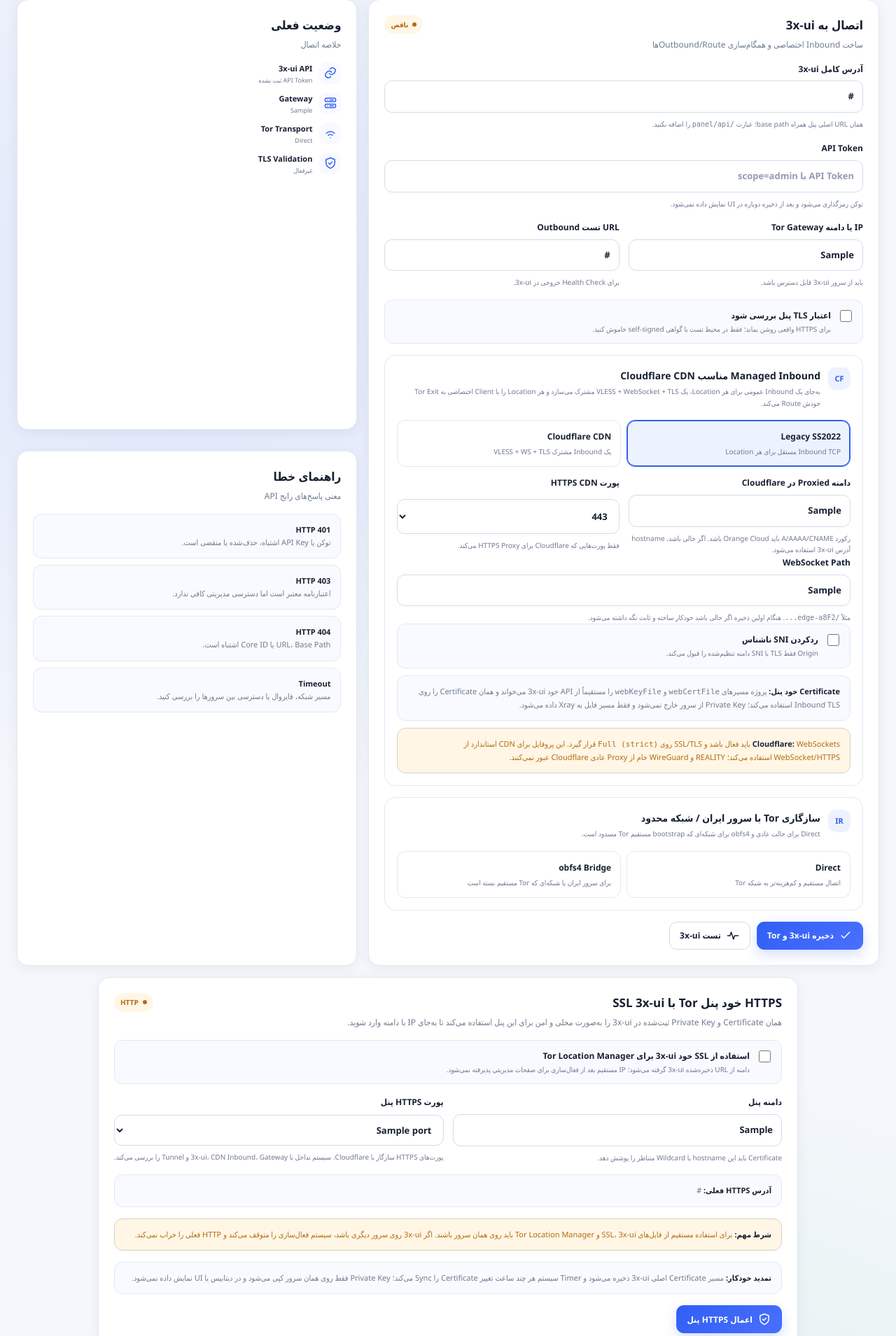
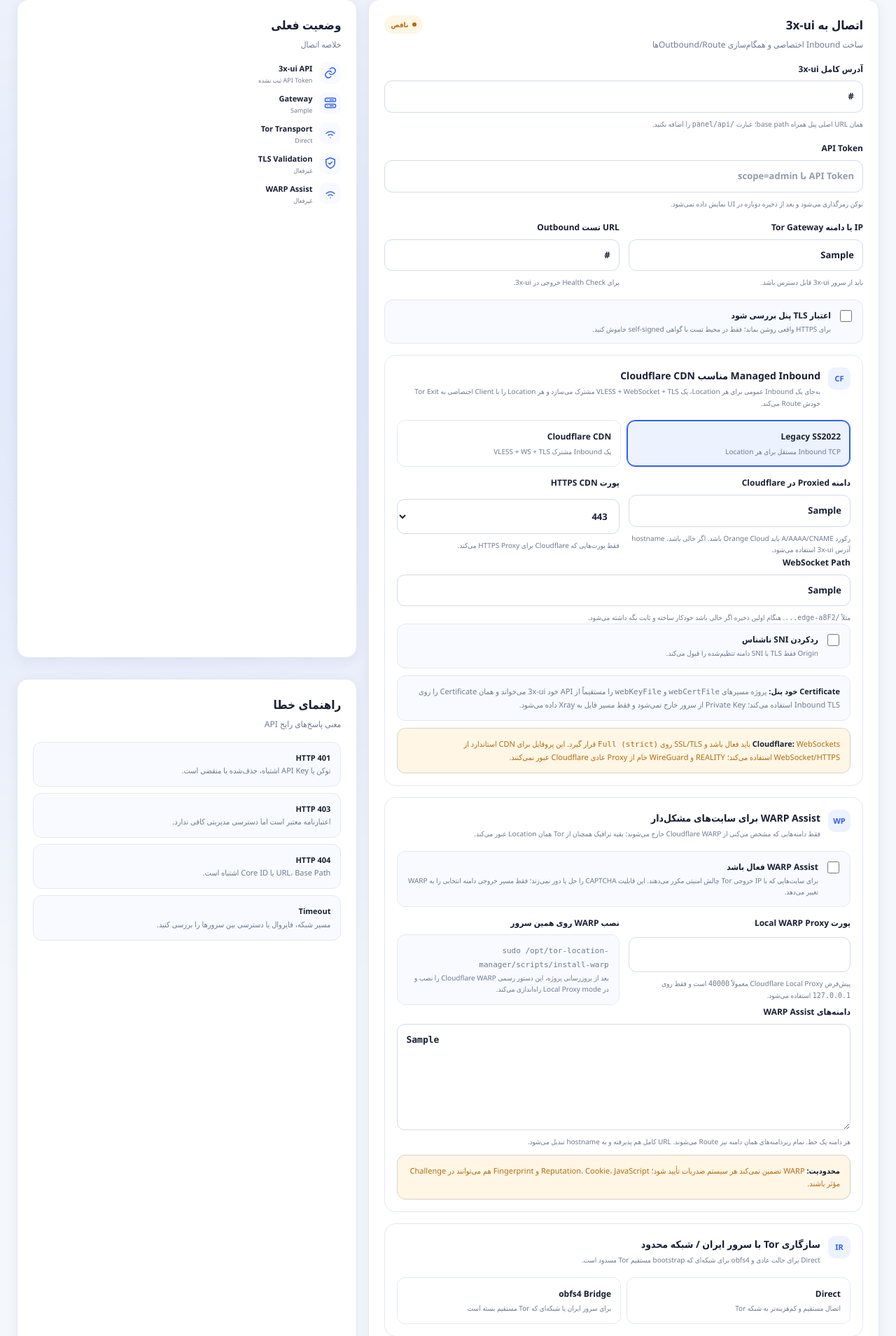
Before and after one commit to hazhanhasani/tor, a Flask app: template torpanel/templates/settings.html in a window 1280 px wide. Shown: the part 137-2046 px from the top of the page at 70% size. Run offline with Flask 3, Linux system fonts and the light colour scheme; the template is opened without the code that fills it: most values are stand-ins (such as "Sample title", 1, 10 or a date in 2020); parts of the project's set-up code (start-up, migrations or seed data) failed here and were passed over.

Commit message:
Add WARP Assist controls to network settings

```diff
--- a/torpanel/templates/settings.html
+++ b/torpanel/templates/settings.html
@@ -36,6 +36,17 @@
       </div>
 
       <div class="form-section" style="padding:17px">
+        <div class="form-section-title"><span class="form-section-number">WP</span><div><h3>WARP Assist برای سایت‌های مشکل‌دار</h3><p>فقط دامنه‌هایی که مشخص می‌کنی از Cloudflare WARP خارج می‌شوند؛ بقیه ترافیک همچنان از Tor همان Location عبور می‌کند.</p></div></div>
+        <label class="check check-card"><input type="checkbox" name="warp_assist_enabled" {% if warp_assist_enabled %}checked{% endif %}><span><b>WARP Assist فعال باشد</b><small>برای سایت‌هایی که با IP خروجی Tor چالش امنیتی مکرر می‌دهند. این قابلیت CAPTCHA را حل یا دور نمی‌زند؛ فقط مسیر خروجی دامنه انتخابی را به WARP تغییر می‌دهد.</small></span></label>
+        <div class="two" style="margin-top:13px">
+          <label class="field"><span>پورت Local WARP Proxy</span><input name="warp_proxy_port" type="number" min="1024" max="65535" value="{{ warp_proxy_port }}"><small>پیش‌فرض Cloudflare Local Proxy معمولاً <code>40000</code> است و فقط روی <code>127.0.0.1</code> استفاده می‌شود.</small></label>
+          <div class="field"><span>نصب WARP روی همین سرور</span><div class="callout"><code>sudo /opt/tor-location-manager/scripts/install-warp</code><br><small>بعد از بروزرسانی پروژه، این دستور رسمی Cloudflare WARP را نصب و در Local Proxy mode راه‌اندازی می‌کند.</small></div></div>
+        </div>
+        <label class="field"><span>دامنه‌های WARP Assist</span><textarea name="warp_assist_domains" rows="6" class="mono" placeholder="check-host.net&#10;example.com">{{ warp_assist_domains }}</textarea><small>هر دامنه یک خط. تمام زیر‌دامنه‌های همان دامنه نیز Route می‌شوند. URL کامل هم پذیرفته و به hostname تبدیل می‌شود.</small></label>
+        <div class="callout warning" style="margin-top:10px"><strong>محدودیت:</strong> WARP تضمین نمی‌کند هر سیستم ضدربات تأیید شود؛ Reputation، Cookie، JavaScript و Fingerprint هم می‌توانند در Challenge مؤثر باشند.</div>
+      </div>
+
+      <div class="form-section" style="padding:17px">
         <div class="form-section-title"><span class="form-section-number">IR</span><div><h3>سازگاری Tor با سرور ایران / شبکه محدود</h3><p>Direct برای حالت عادی و obfs4 برای شبکه‌ای که bootstrap مستقیم Tor مسدود است.</p></div></div>
         <div class="segmented">
           <div class="segment-option"><input id="transportDirect" type="radio" name="tor_transport_mode" value="direct" {% if tor_transport_mode == 'direct' %}checked{% endif %}><label for="transportDirect">Direct<small>اتصال مستقیم و کم‌هزینه‌تر به شبکه Tor</small></label></div>
@@ -50,6 +61,7 @@
       <div class="actions">
         <button class="button primary" type="submit">{{ icon('check') }} ذخیره 3x-ui و Tor</button>
         <button class="button" type="submit" formaction="{{ url_for('settings_test') }}">{{ icon('pulse') }} تست 3x-ui</button>
+        <button class="button" type="submit" formaction="{{ url_for('settings_warp_test') }}">{{ icon('wifi') }} تست WARP</button>
       </div>
     </form>
   </section>
@@ -62,6 +74,7 @@
         <div class="info-row"><span class="mini-icon">{{ icon('server') }}</span><div><strong>Gateway</strong><small>{{ gateway_host or 'آدرس Gateway مشخص نشده' }}</small></div></div>
         <div class="info-row"><span class="mini-icon">{{ icon('wifi') }}</span><div><strong>Tor Transport</strong><small>{{ 'obfs4 Bridge · ' ~ bridge_count ~ ' bridge' if tor_transport_mode == 'obfs4' else 'Direct' }}</small></div></div>
         <div class="info-row"><span class="mini-icon">{{ icon('shield') }}</span><div><strong>TLS Validation</strong><small>{{ 'فعال' if xui_verify_tls else 'غیرفعال' }}</small></div></div>
+        <div class="info-row"><span class="mini-icon">{{ icon('wifi') }}</span><div><strong>WARP Assist</strong><small>{{ 'فعال · ' ~ (warp_assist_domains.splitlines()|length) ~ ' دامنه' if warp_assist_enabled else 'غیرفعال' }}</small></div></div>
       </div>
     </section>
 
```
